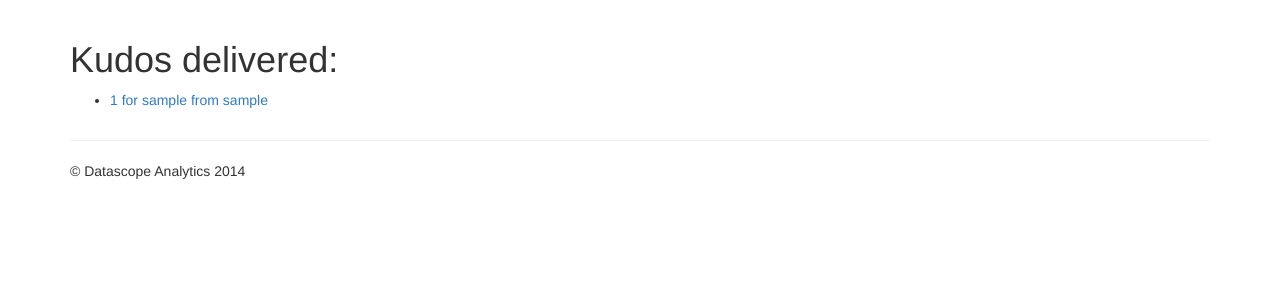
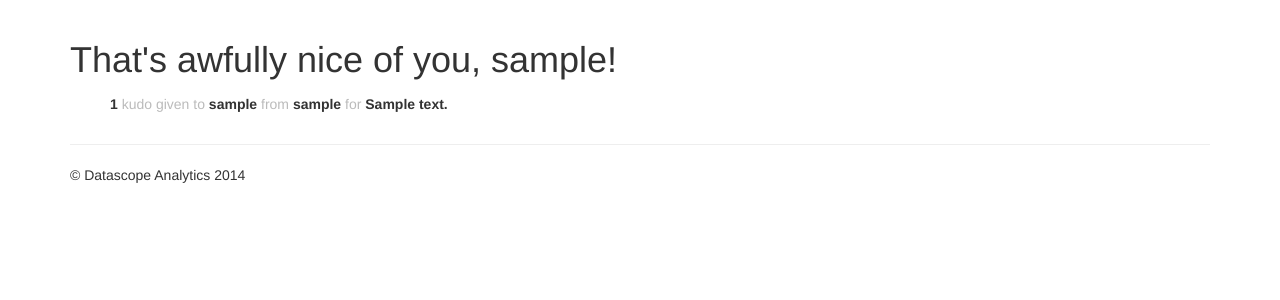
Before and after one commit to datascopeanalytics/kudos, a Django app: page /kudos/ in a window 1280 px wide. Shown: the part 74-374 px from the top of the page. Run offline with Django 3.2, Linux system fonts and the light colour scheme; a user stored in the database is signed in; tables that the repository leaves empty hold one stand-in row (values such as "Sample post"); style sheets or scripts are compiled from the project's sources; some libraries are stand-ins or nearby versions.

Commit message:
styling on the kudo list view

```diff
--- /dev/null
+++ b/web/base/static/scss/kudo_list.scss
@@ -0,0 +1,11 @@
+ul {
+  list-style-type: none;
+  li.kudo {
+    color: #bbb;
+    margin-top: 1em;
+    .count, .receiver, .giver, .message {
+      color: #333;
+      font-weight: bold;
+    }
+  }
+}
--- a/web/base/templates/base/kudo_list.html
+++ b/web/base/templates/base/kudo_list.html
@@ -1,18 +1,25 @@
 {% extends "base.html" %}
+{% load staticfiles %}
+
+{% block css %}
+{{block.super}}
+<link type="text/x-scss" rel="stylesheet" href="{% static 'scss/kudo_list.scss' %}">
+{% endblock css %}
 
 {% block content %}
 <div class="row">
   <div class="col-md-12">
-    <h1>Kudos delivered:</h1>
+    <h1>That's awfully nice of you, {{user}}!</h1>
     <ul>
       {% for kudo in object_list %}
-      <li><a href="{% url 'kudo_detail' kudo.id %}">
-        <span class="count">{{kudo.count}}</span> for
+      <li class="kudo">
+        <span class="count">{{kudo.count}}</span> kudo{{kudo.count|pluralize}} given to
         {% for receiver in kudo.receivers.iterator %}
         <span class="receiver">{{receiver}}</span>
         {% endfor %}
         from <span class="giver">{{kudo.giver}}</span>
-      </a></li>
+        for <span class="message">{{kudo.message}}</span>
+      </li>
       {% empty %}
       <li>Sad times. You haven't given anyone any kudos yet.</li>
       {% endfor %}
```
